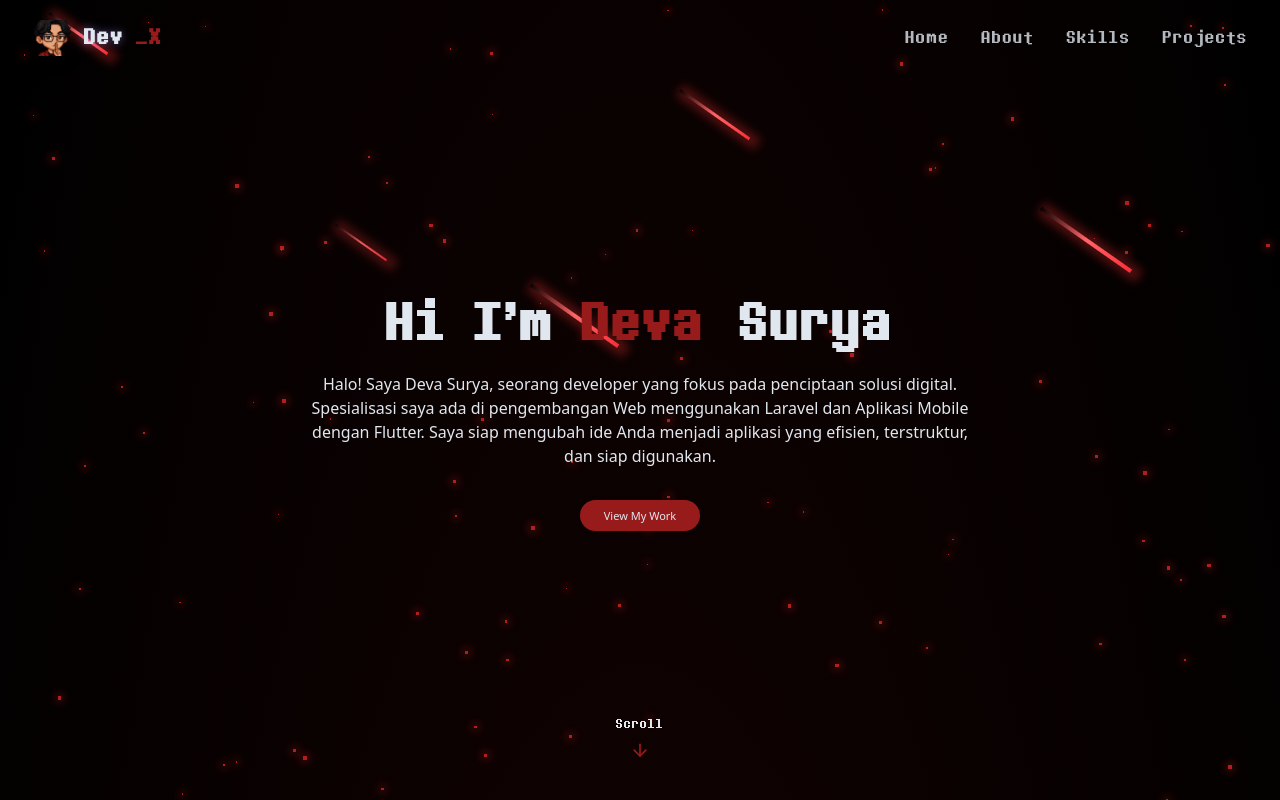
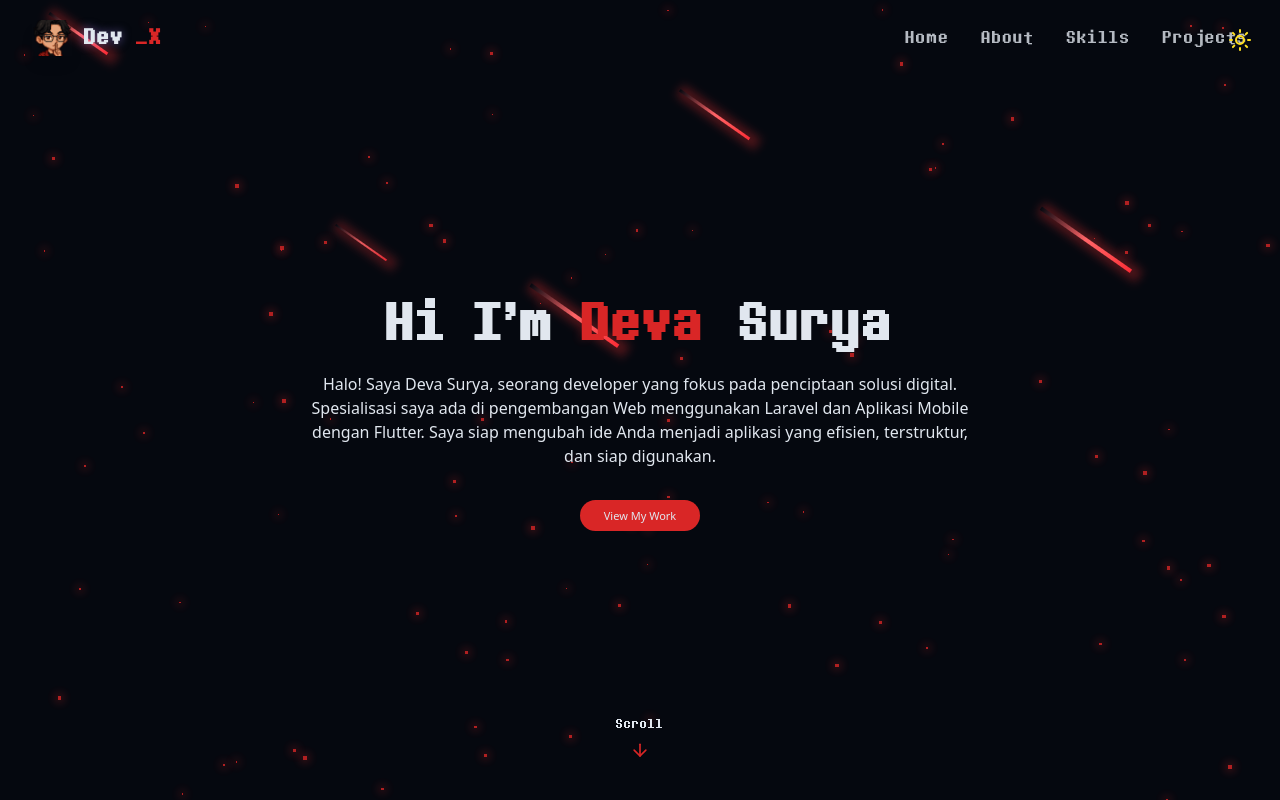
Before and after one commit to Devx-cloud/Portofolio, a React (Vite) app: page / in a window 1280 px wide. Shown: the top 800 px of the page. Built offline with nearby package versions, Linux system fonts and the light colour scheme.

Commit message:
fix togletheme buton and fix bug light theme

```diff
--- a/src/components/ThemeToggle.jsx
+++ b/src/components/ThemeToggle.jsx
@@ -7,12 +7,13 @@ export const ThemeToggle = () =>{
 
     useEffect(()=>{
         const storageTheme = localStorage.getItem("theme")
-        if(storageTheme === "dark"){
+        if(storageTheme === "light"){
+            setIsDarkMode(false)
+            document.documentElement.classList.remove("dark");
+        } else { // Default to dark if no theme is set or if it's 'dark'
             setIsDarkMode(true)
             document.documentElement.classList.add("dark");
-        }else{
-            localStorage.setItem("theme","light")
-            setIsDarkMode(false)
+            localStorage.setItem("theme","dark")
         }
     },[])
 
--- a/src/index.css
+++ b/src/index.css
@@ -80,33 +80,27 @@
 }
 
 @layer base {
-  /* :root { */
-    /* --background: 210 40% 98%; */
-    /* --foreground: 222 47% 11%;
+  :root {
+    --background: 210 40% 98%;
+    --foreground: 222 47% 11%;
 
-    --card: 0 0% 100%; */
+    --card: 0 0% 100%;
 
-    /* --primary: 250 47% 60%; */
-    /* --primary: 0 65% 35%;
+    --primary: 0 65% 35%;
     --primary-foreground: 210 40% 98%;
 
     --border: 214 32% 91%;
-  } */
+  }
+  .dark{
 
-  /* .dark { */
-  :root{
-
-    /* --background: 222 47% 4%; */
+    --background: 222 47% 4%;
     --background-start: 0 70% 0%;
-    /* --background-sun: 0 97% 1%; */
     --background-end: 0 80% 7%;
     --foreground: 213 31% 91%;
 
-    --card: 0 80% 9%;
-    /* --card: 222 47% 8%; */
+    --card: 222 47% 8%;
 
-    /* --primary: 250 65% 65%; */
-    --primary: 0 70% 35%;
+    --primary: 0 70% 50%;
     --primary-foreground: 213 31% 91%;
 
     --border: 217 33% 20%;
@@ -137,6 +131,15 @@
   /* font-family: 'PixelFont', sans-serif; */
   /* letter-spacing: 2px; */
   }
+
+  .star, .meteor {
+    display: none; /* Hidden by default in light theme */
+  }
+
+  html.dark .star, html.dark .meteor {
+    display: block; /* Visible only in dark theme */
+  }
+
   .pixel-font {
   font-family: 'PixelFontH', sans-serif;
   /* letter-spacing: 2px; */
--- a/src/pages/Home.jsx
+++ b/src/pages/Home.jsx
@@ -11,7 +11,7 @@ import { Footer } from "../components/Footer"
 export const Home = () =>{
     return <div className="min-h-screen bg-background text-foreground overflow-x-hidden">
         {/* Theme togle */}
-        {/* <ThemeToggle/>     */}
+        <ThemeToggle/>
 
         {/* Background Effects */}
         <StarBackground/>
```
